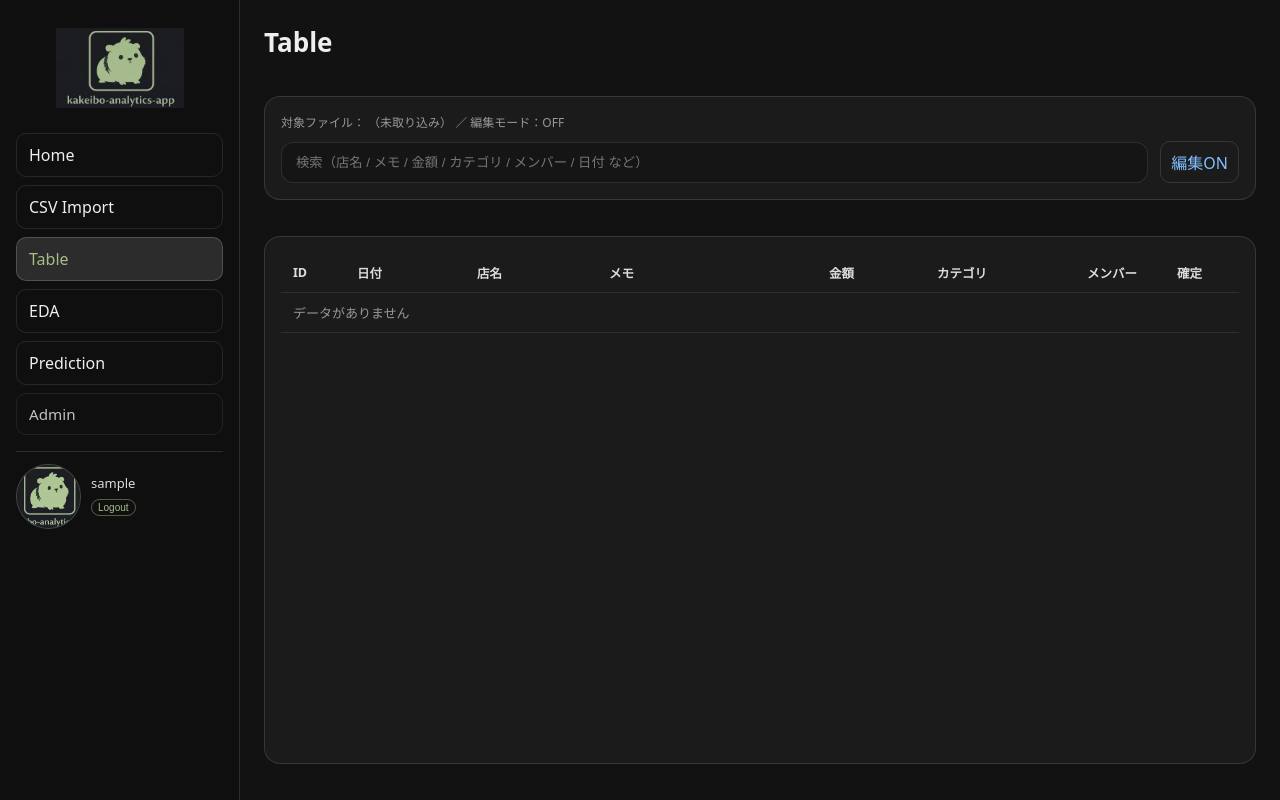
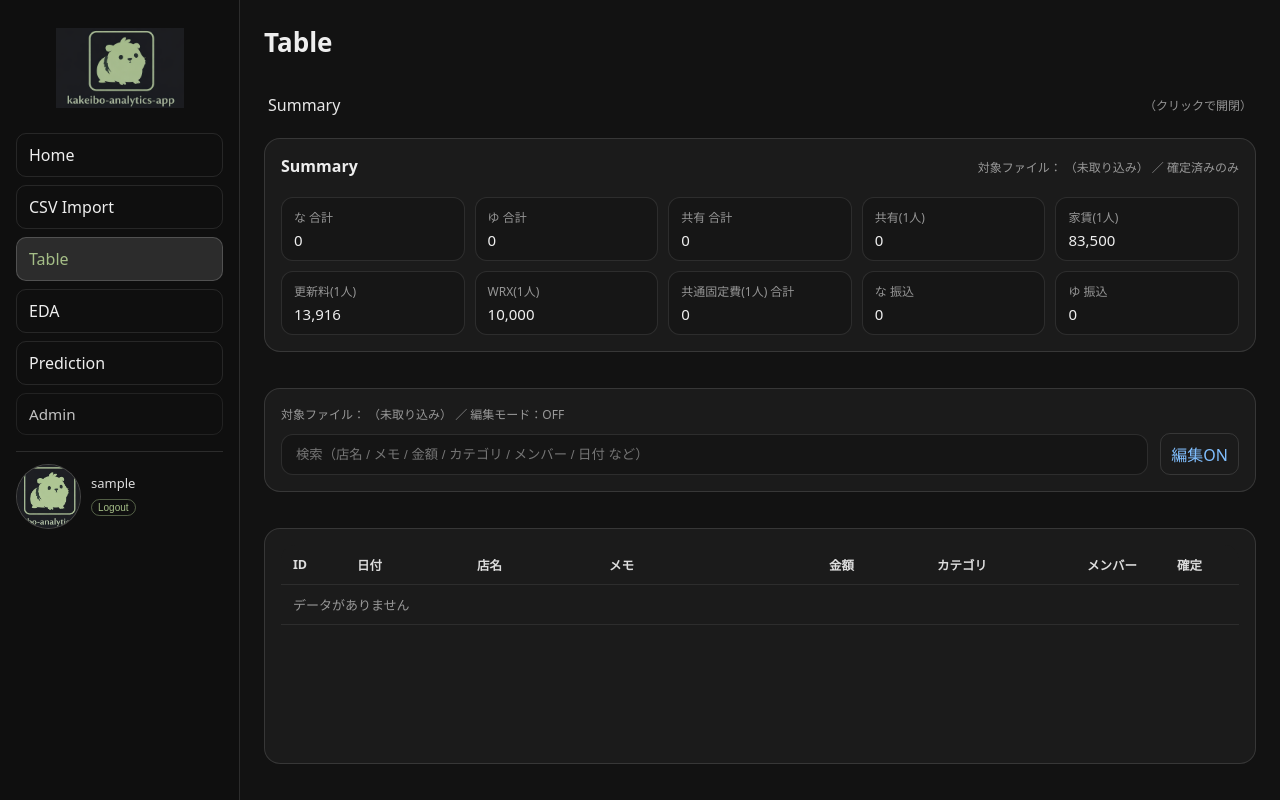
Before and after one commit to yoshimu-urami-nats/kakeibo-analytics-app, a Django app: page /transactions/ in a window 1280 px wide. Run offline with Django 5.2, Linux system fonts and the light colour scheme; the visitor is signed in with stand-in values (Sample User, id 1); data that the repository does not hold is empty.

Commit message:
サマリ引っ越し

```diff
--- a/static/app_min.css
+++ b/static/app_min.css
@@ -541,3 +541,52 @@ h1{ margin: 0 0 12px; font-size: 26px; }
   text-overflow: ellipsis;
   white-space: nowrap;
 }
+
+/* ===== Summary ===== */
+.summary-head{
+  display:flex;
+  justify-content: space-between;
+  align-items: baseline;
+  gap: 12px;
+}
+
+.summary-grid{
+  margin-top: 10px;
+  display: grid;
+  grid-template-columns: repeat(5, minmax(140px, 1fr));
+  gap: 10px;
+}
+
+.summary-item{
+  padding: 10px 12px;
+  border-radius: 12px;
+  border: 1px solid rgba(255,255,255,.10);
+  background: rgba(0,0,0,.18);
+}
+
+.summary-val{
+  margin-top: 4px;
+  font-size: 15px;
+  font-variant-numeric: tabular-nums;
+}
+
+/* ===== Accordion (details) ===== */
+.acc{
+  border-radius: 16px;
+}
+.acc > summary{
+  cursor: pointer;
+  list-style: none;
+  user-select: none;
+  padding: 10px 4px;
+  color: rgba(255,255,255,.9);
+}
+.acc > summary::-webkit-details-marker{
+  display:none;
+}
+.acc-title{
+  display:flex;
+  justify-content: space-between;
+  align-items: center;
+  gap: 10px;
+}
--- a/transactions/templates/transactions/transaction_list.html
+++ b/transactions/templates/transactions/transaction_list.html
@@ -4,6 +4,73 @@
 {% block content %}
 <div class="table-page">
   <h1>Table</h1>
+
+  <!-- ▼▼ summaryここから ▼▼ -->
+  {% load humanize %}
+  <details class="acc" open>
+    <summary class="acc-title">
+      <span>Summary</span>
+      <span class="muted">（クリックで開閉）</span>
+    </summary>
+
+    <div class="card summary-card">
+      <div class="summary-head">
+        <h2 class="h2">Summary</h2>
+        <div class="muted">
+          対象ファイル：
+          {% if latest_source %}<b>{{ latest_source }}</b>{% else %}（未取り込み）{% endif %}
+          ／ 確定済みのみ
+        </div>
+      </div>
+
+      <div class="summary-grid">
+        <div class="summary-item">
+          <div class="muted">な 合計</div>
+          <div class="summary-val">{{ summary.n_total|intcomma }}</div>
+        </div>
+        <div class="summary-item">
+          <div class="muted">ゆ 合計</div>
+          <div class="summary-val">{{ summary.y_total|intcomma }}</div>
+        </div>
+        <div class="summary-item">
+          <div class="muted">共有 合計</div>
+          <div class="summary-val">{{ summary.shared_total|intcomma }}</div>
+        </div>
+
+        <div class="summary-item">
+          <div class="muted">共有(1人)</div>
+          <div class="summary-val">{{ summary.shared_per_person|intcomma }}</div>
+        </div>
+        <div class="summary-item">
+          <div class="muted">家賃(1人)</div>
+          <div class="summary-val">{{ summary.rent_per_person|intcomma }}</div>
+        </div>
+        <div class="summary-item">
+          <div class="muted">更新料(1人)</div>
+          <div class="summary-val">{{ summary.rent_renewal_per_person|intcomma }}</div>
+        </div>
+        <div class="summary-item">
+          <div class="muted">WRX(1人)</div>
+          <div class="summary-val">{{ summary.wrx_per_person|intcomma }}</div>
+        </div>
+
+        <div class="summary-item">
+          <div class="muted">共通固定費(1人) 合計</div>
+          <div class="summary-val">{{ summary.per_person_total|intcomma }}</div>
+        </div>
+
+        <div class="summary-item">
+          <div class="muted">な 振込</div>
+          <div class="summary-val">{{ summary.transfer_n|intcomma }}</div>
+        </div>
+        <div class="summary-item">
+          <div class="muted">ゆ 振込</div>
+          <div class="summary-val">{{ summary.transfer_y|intcomma }}</div>
+        </div>
+      </div>
+    </div>
+  </details>
+  <!-- ▲▲ summaryここまで ▲▲ -->
 
   <div class="card table-head">
     <div class="muted">
```
